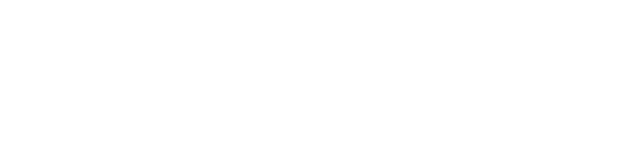
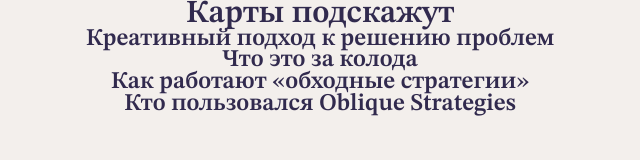
Before and after one commit to nick33r/karty-podskazhut-main, a plain HTML site: page index.html in a window 1280 px wide. Shown: the whole page, without its empty margins (320-960 px from the left). Drawn offline with Linux system fonts and the light colour scheme.

Commit message:
start layout

```diff
--- a/index.html
+++ b/index.html
@@ -12,8 +12,15 @@
     <link rel="stylesheet" href="./styles/style.css" />
   </head>
   <body class="page theme_dark">
-    <header class="header"></header>
-    <main class="content content-section"></main>
+    <header class="header">
+      <h1 class="heading content-section">Карты подскажут</h1>
+    </header>
+    <main class="content content-section">
+      <h2 class="heading">Креативный подход к решению проблем</h2>
+      <h2 class="heading">Что это за колода</h2>
+      <h2 class="heading">Как работают «обходные стратегии»</h2>
+      <h2 class="heading">Кто пользовался Oblique Strategies</h2>
+    </main>
     <footer class="footer"></footer>
 
     <!-- Раскомментируйте строчку ниже, когда вёрстка будет готова. Если вы назвали все классы. как нужно, переключатель темы будет работать -->
--- a/styles/style.css
+++ b/styles/style.css
@@ -1,3 +1,11 @@
+:root {
+  --main-font: raleway;
+  --accent-font: "STIX Two Text";
+  --bg-color: #f3efec;
+  --text-color: #312a4e;
+  --accent-color: #ffab6b;
+}
+
 *,
 *::before,
 *::after {
@@ -7,6 +15,9 @@
 .page {
   min-inline-size: 360px;
   margin: 0;
+  color: var(--text-color, #312a4e);
+  font-family: var(--main-font, sans-serif);
+  background-color: var(--bg-color, #f3efec);
 }
 
 p,
@@ -20,3 +31,15 @@
 figure {
   margin: 0;
 }
+
+
+.heading {
+  font-family: var(--accent-font, serif);
+  font-weight: 600;
+  line-height: 0.9em;
+  text-align: center;
+}
+
+.content-section {
+  padding: 0 5vi;
+}
```
